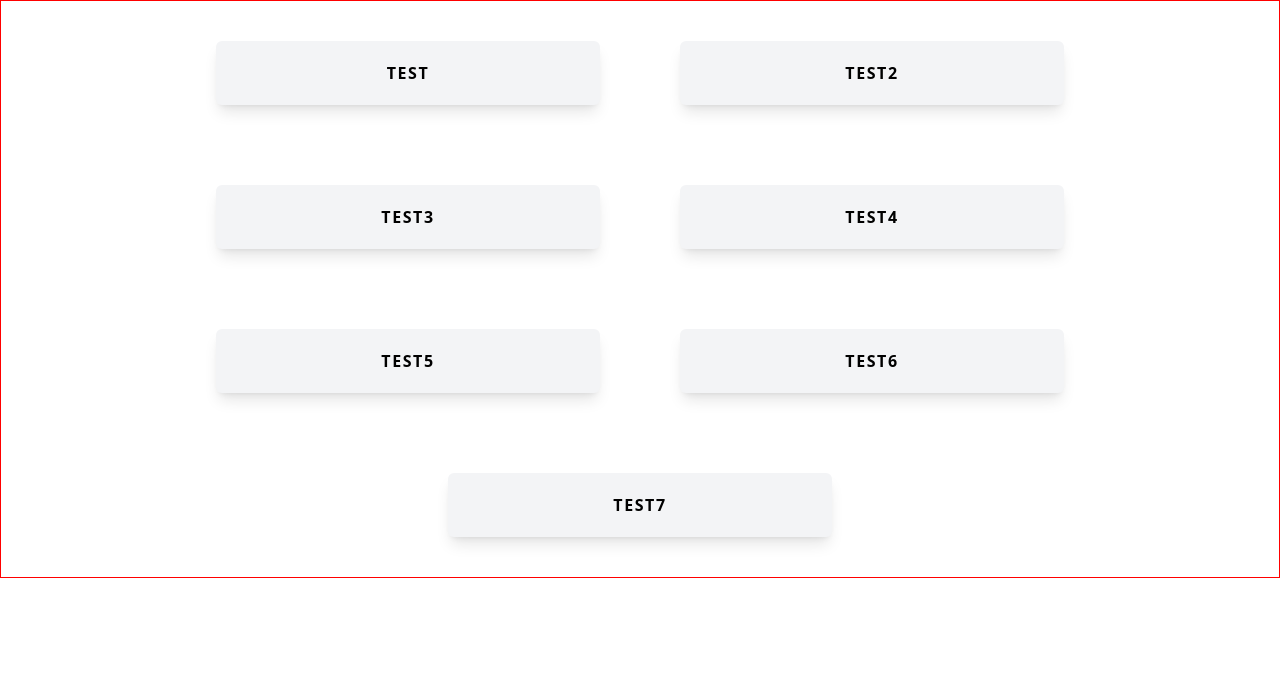
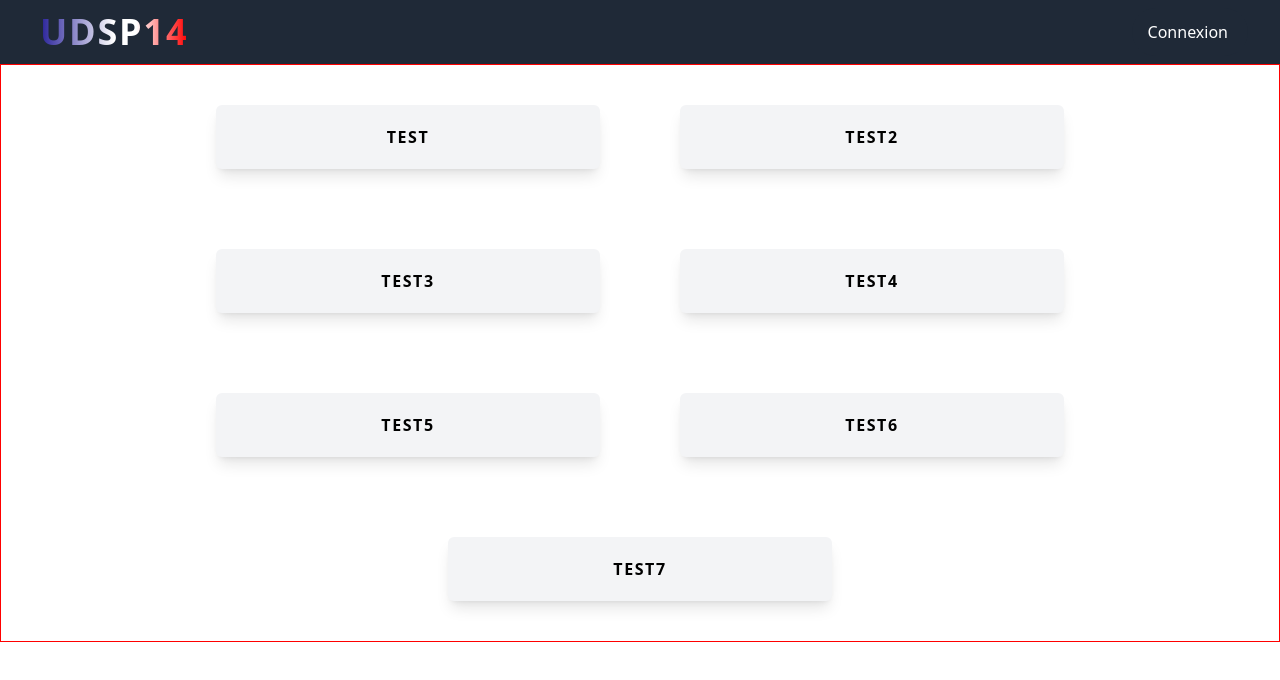
Before and after one commit to jonathan-fv/udsp14-react-front, a React (Create React App) app: page / in a window 1280 px wide. Shown: the top 680 px of the page. Built offline with nearby package versions, Linux system fonts and the light colour scheme.

Commit message:
fix navbar

```diff
--- a/src/App.tsx
+++ b/src/App.tsx
@@ -2,12 +2,16 @@ import React from 'react';
 import './App.css'
 import MainRoute from "./Routes";
 
+//import BackLayout from "./components/layouts/BackLayout";
+import FrontLayout from "./components/layouts/FrontLayout";
+
 function App() {
   return (
 		<>
+		<div className="App">
+			<FrontLayout />
+	    </div>
 		  <MainRoute/>
-	    <div className="App">
-	    </div>
 		</>
   );
 }
--- a/src/Routes.tsx
+++ b/src/Routes.tsx
@@ -4,8 +4,6 @@ import SituationPage from "./pages/SituationPage";
 import AudioPage from "./pages/AudioPage";
 import Home from "./pages/Home";
 import CreateSituationPage from "./pages/CreateSituationPage";
-import BackLayout from "./components/layouts/BackLayout";
-import FrontLayout from "./components/layouts/FrontLayout";
 
 const MainRoute = () => {
     return (
```
